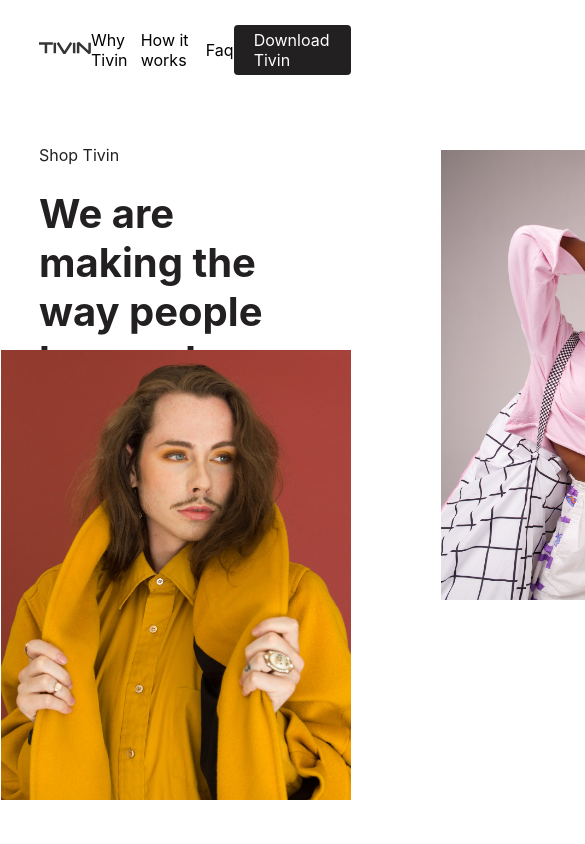
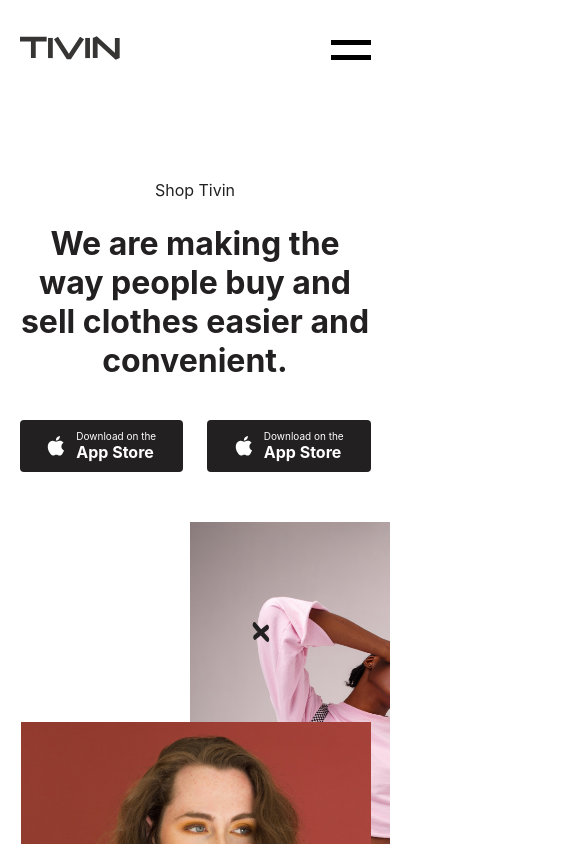
Before and after one commit to ex-tyjanii/Tivin-Web, a Next.js app: page / in a window 390 px wide. Shown: the top 844 px of the page, 585 px wide, since content can reach past the window. Built offline with nearby package versions, Linux system fonts and the light colour scheme.

Commit message:
responsive

```diff
--- a/components/Navbar.js
+++ b/components/Navbar.js
@@ -1,6 +1,6 @@
 import React from 'react'
 import Image from 'next/image'
-import { NavWrapper, NavLinks } from '../styles/NavStyles'
+import { NavWrapper, NavLinks,Burger } from '../styles/NavStyles'
 import Link from 'next/link'
 import Button from './Button'
 const Navbar = () => {
@@ -21,6 +21,10 @@ const Navbar = () => {
                 </Link>
                 <Button>Download Tivin</Button>
             </NavLinks>
+            <Burger>
+                <span></span>
+                <span className='burger_bottom'></span>
+            </Burger>
         </NavWrapper>
     )
 }
--- a/pages/index.js
+++ b/pages/index.js
@@ -20,11 +20,12 @@ export default function Home() {
               <DownloadButton/>
               <DownloadButton/>
             </BtnDiv>
+
           </TextWrapper>
           <ImageWrapper>
             <div className='top_img'>
               <div className='abs'>
-                <Image src='/assets/hero2.jpg' width='350px' height='450px'/>
+                <Image src='/assets/hero2.jpg' layout='fill'/>
               </div>
               <div className='abs-zero'>
                 <Image src='/assets/zero.svg' width={20} height={20}/>
@@ -32,7 +33,7 @@ export default function Home() {
             </div>
             <div className='bottom_img'>
               <div className='abs'>
-              <Image src='/assets/heroo.jpg'  width='350px' height='450px'/>
+              <Image src='/assets/heroo.jpg'  layout='fill'/>
               </div>
               <div className='abs-x'>
                 <Image src='/assets/x.svg' width={20} height={20}/>
--- a/styles/GlobalStyle.js
+++ b/styles/GlobalStyle.js
@@ -6,6 +6,7 @@ const GlobalStyle = createGlobalStyle`
     body {
         padding: 0;
         margin: 0;
+        overflow-x: hidden;
         font-family: -apple-system, BlinkMacSystemFont, Segoe UI, Roboto, Oxygen, Ubuntu, Cantarell, Fira Sans, Droid Sans, Helvetica Neue, sans-serif;
     }
 
@@ -21,6 +22,9 @@ const GlobalStyle = createGlobalStyle`
     * {
         box-sizing: border-box;
     }
+    span{
+        margin:0;
+    }
 
 `
 export default GlobalStyle;
--- a/styles/HomeStyles.js
+++ b/styles/HomeStyles.js
@@ -1,17 +1,10 @@
 import styled from 'styled-components';
 
 const HomeWrapper = styled.div`
-
-`
-const TextWrapper = styled.div`
-    align-self: center;
-    margin-top: -100px;
-    h1{
-        font-size: 40px;
-    }
-    .shop_tivin{
-        margin-bottom: 24px;
-    }
+    /* width: 100vh; */
+    /* @media only screen and (max-width: 600px) {
+        width: 100vh;
+    } */
 `
 const Container = styled.div`
     width: 80%;
@@ -21,8 +14,35 @@ const Container = styled.div`
     /* height: 1000px; */
     .green-box{
         height: 1000px;
+        display: flex;
+        flex-direction:column;
+    }
+    @media only screen and (max-width: 600px) {
+        display: flex;
+        flex-direction:column;
+        margin-top: 180px;
+        width: 90%;
+    }
+
+`
+const TextWrapper = styled.div`
+    align-self: center;
+    margin-top: -100px;
+    h1{
+        font-size: 40px;
+        @media only screen and (max-width: 600px) {
+            font-size: 32px;
+            text-align: center;
+        }
+    }
+    .shop_tivin{
+        margin-bottom: 24px;
+        @media only screen and (max-width: 600px) {
+            text-align: center;
+        }
     }
 `
+
 const ImageWrapper = styled.div`
     height: 700px;
     padding-left: 50px;
--- a/styles/NavStyles.js
+++ b/styles/NavStyles.js
@@ -8,15 +8,45 @@ const NavWrapper = styled.div`
     align-items: center;
     justify-content: space-between;
     height: 100px;
+
+    @media only screen and (max-width: 600px) {
+        width: 90%;
+    }
 `
 const NavLinks = styled.div`
     display: flex;
     width: 500px;
     justify-content: space-between;
     align-items: center;
+    @media only screen and (max-width: 600px) {
+        display: none;
+    }
+`
+const Burger = styled.div`
+    width: 40px;
+    height: 20px;
+    /* background-color: red; */
+    display: none;
+
+    span{
+        height: 5px;
+        width: 100%;
+        background-color: black;
+        /* display: block; */
+        @media only screen and (max-width: 600px) {
+            display: block;
+        }
+    }
+    @media only screen and (max-width: 600px) {
+        display: flex;
+        flex-direction: column;
+        justify-content: space-between;
+
+    }
 `
 
 export {
     NavWrapper,
-    NavLinks
+    NavLinks,
+    Burger
 }
```
